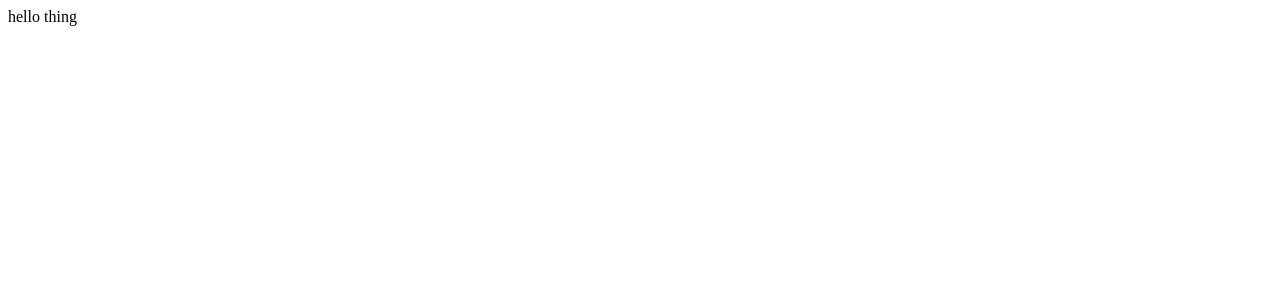
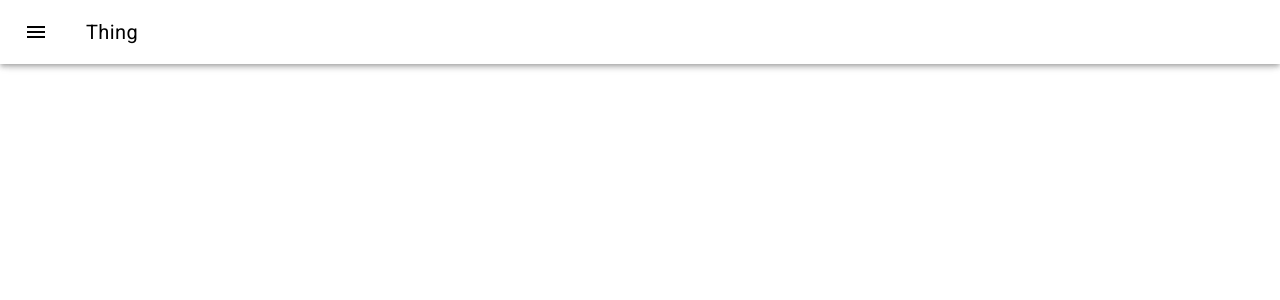
Before and after one commit to locational/locational-common, a Vue app: page /#/ in a window 1280 px wide. Shown: the top 300 px of the page. Built offline with nearby package versions, Linux system fonts and the light colour scheme.

Commit message:
vue-material

```diff
--- a/index.html
+++ b/index.html
@@ -3,6 +3,8 @@
   <head>
     <meta charset="utf-8">
     <title>locational-common</title>
+    <link rel="stylesheet" href="//fonts.googleapis.com/css?family=Roboto:300,400,500,700,400italic">
+    <link rel="stylesheet" href="//fonts.googleapis.com/icon?family=Material+Icons">
   </head>
   <body>
     <div id="app"></div>
--- a/package.json
+++ b/package.json
@@ -15,6 +15,7 @@
   },
   "dependencies": {
     "vue": "^2.4.2",
+    "vue-material": "^0.7.5",
     "vue-router": "^2.7.0",
     "vuex": "^2.4.1"
   },
--- a/src/components/thing.vue
+++ b/src/components/thing.vue
@@ -1,5 +1,12 @@
 <template>
-  <div>hello thing</div>
+  <md-toolbar>
+    <md-button class="md-icon-button">
+      <md-icon>menu</md-icon>
+    </md-button>
+
+    <h2 class="md-title" style="flex: 1">Thing</h2>
+
+  </md-toolbar>
 </template>
 
 <script>
--- a/src/main.js
+++ b/src/main.js
@@ -1,7 +1,11 @@
 import Vue from 'vue'
+import VueMaterial from 'vue-material'
+import 'vue-material/dist/vue-material.css'
 import App from './App'
 import router from './router'
 import store from './store'
+
+Vue.use(VueMaterial)
 
 Vue.config.productionTip = false
 
```
Also changed, not shown: 1 other file (tests, documents, lock files or other folders).
